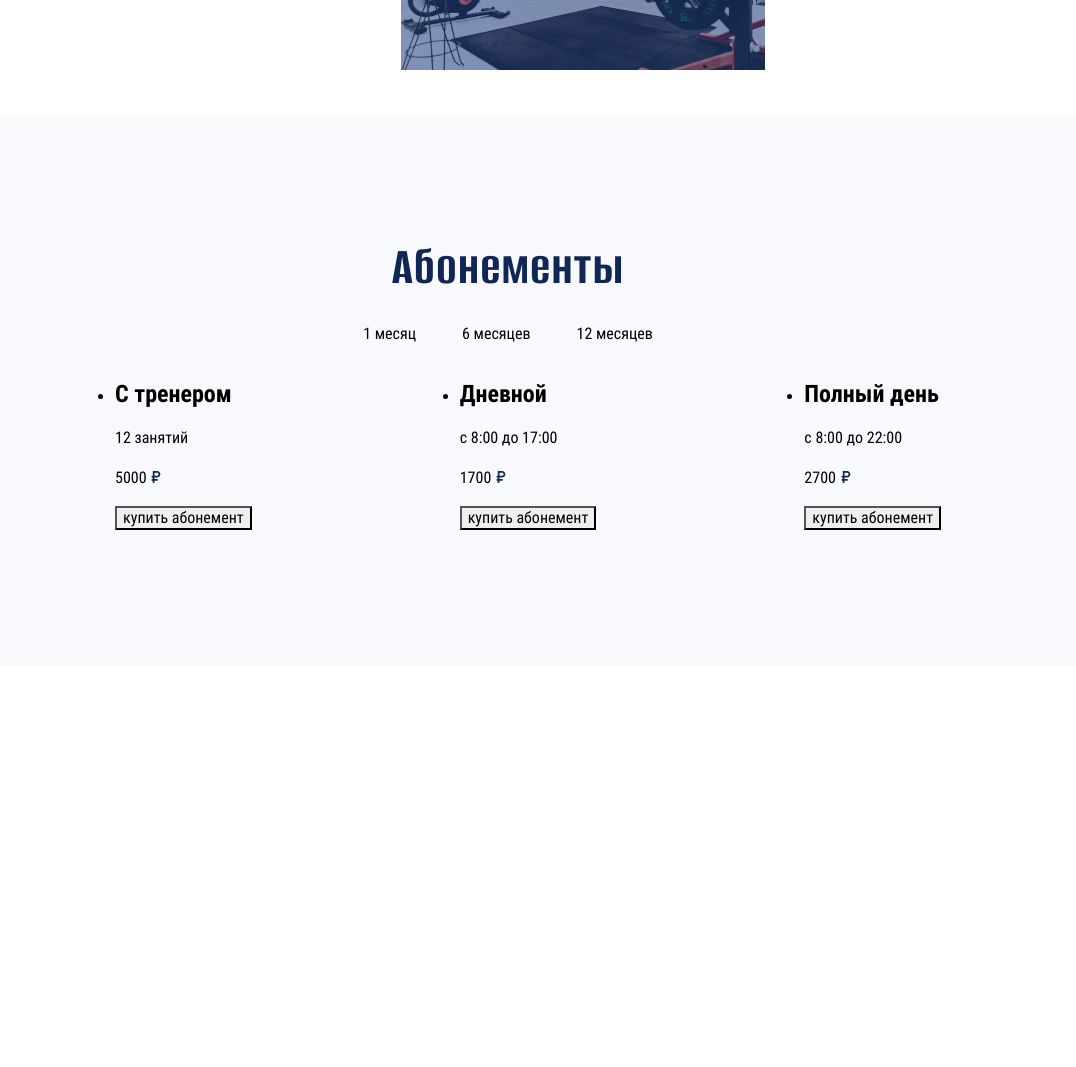
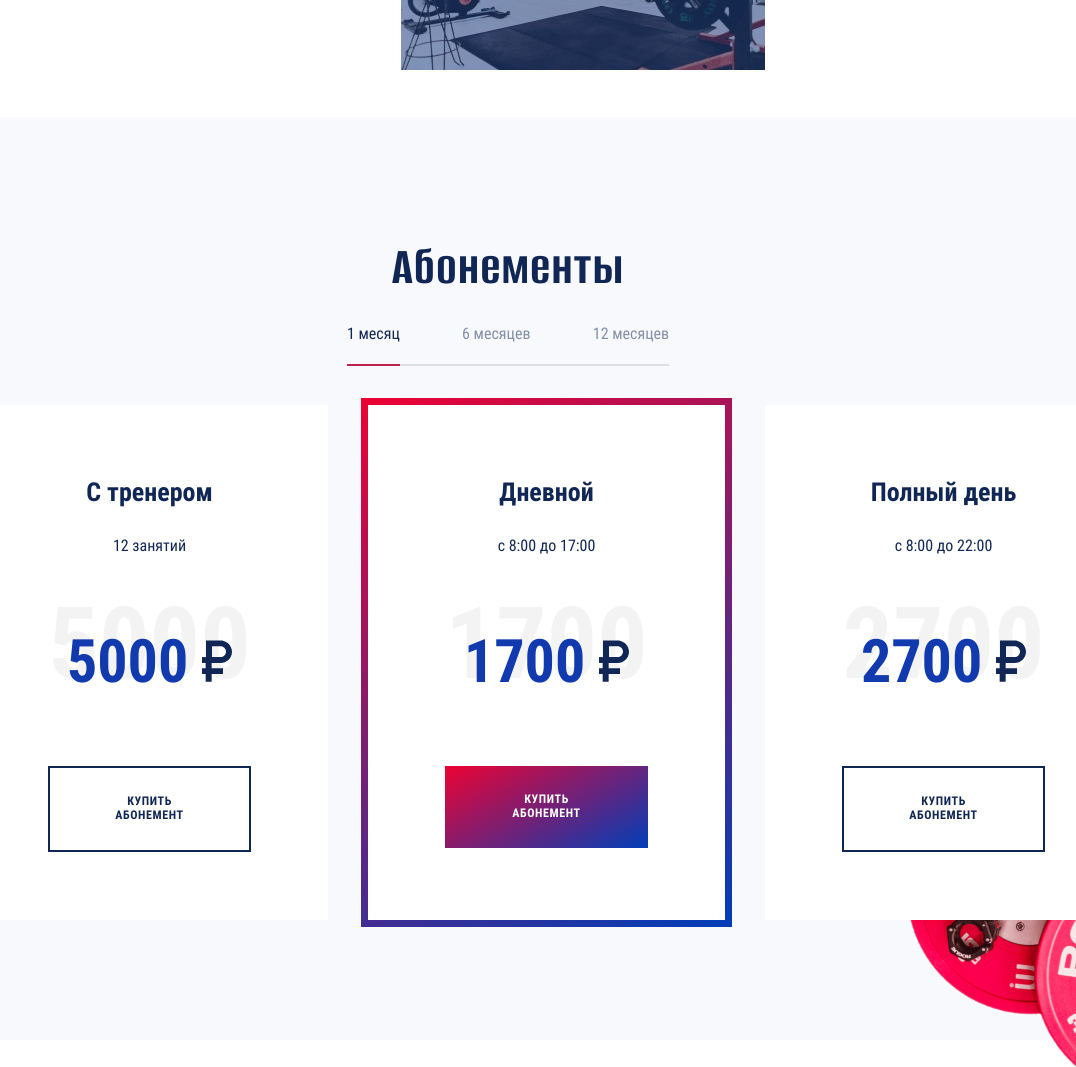
Before and after one commit to ArtemSamokhin/fitnes, a website: page source/index.html in a window 1280 px wide. Shown: the part 1138-2205 px from the top of the page, without its empty margins (132-1208 px from the left). Before the commit the page ends 1804 px from the top, so only its background shows below. Drawn offline with nearby package versions, Linux system fonts and the light colour scheme; files that its build step writes are made by us from their sources; files whose address does not match are found by name.

Commit message:
Заканчивает секцию Абонементы

```diff
--- a/source/index.html
+++ b/source/index.html
@@ -87,44 +87,50 @@
       <section class="main-page__abonements abonements">
         <h2 class="abonements__title">Абонементы</h2>
         <ol class="abonements__lasting-list">
-          <li class="abonements__lasting-item">1 месяц</li>
-          <li class="abonements__lasting-item">6 месяцев</li>
-          <li class="abonements__lasting-item">12 месяцев</li>
+          <li class="abonements__lasting-item abonements__lasting-item--active">
+            <a class="abonements__lasting-link abonements__lasting-link--active" href="#">1 месяц</a>
+          </li>
+          <li class="abonements__lasting-item">
+            <a class="abonements__lasting-link" href="#">6 месяцев</a>
+          </li>
+          <li class="abonements__lasting-item">
+            <a class="abonements__lasting-link" href="#">12 месяцев</a>
+          </li>
         </ol>
         <ul class="abonements__type-list">
           <li class="abonements__type-item">
             <h2 class="abonements__type-title">С тренером</h2>
             <p class="abonements__type-time">12 занятий</p>
-            <p class="abonements__type-price">5000
-              <b>
-                <svg width="12" height="12">
+            <p class="abonements__type-price" data-price="5000">5000
+              <span class="abonements__type-currency">
+                <svg width="30" height="42">
                   <use xlink:href="img/sprite.svg#ruble"></use>
                 </svg>
-              </b>
+              </span>
             </p>
             <button class="abonements__type-button">купить абонемент</button>
           </li>
-          <li class="abonements__type-item">
+          <li class="abonements__type-item abonements__type-item--active">
             <h2 class="abonements__type-title">Дневной</h2>
             <p class="abonements__type-time">с 8:00 до 17:00 </p>
-            <p class="abonements__type-price">1700
-              <b>
-                <svg width="12" height="12">
+            <p class="abonements__type-price" data-price="1700">1700
+              <span class="abonements__type-currency">
+                <svg width="30" height="42">
                   <use xlink:href="img/sprite.svg#ruble"></use>
                 </svg>
-              </b>
+              </span>
             </p>
-            <button class="abonements__type-button">купить абонемент</button>
+            <button class="abonements__type-button abonements__type-button--active">купить абонемент</button>
           </li>
           <li class="abonements__type-item">
             <h2 class="abonements__type-title">Полный день</h2>
             <p class="abonements__type-time">с 8:00 до 22:00 </p>
-            <p class="abonements__type-price">2700
-              <b>
-                <svg width="12" height="12">
+            <p class="abonements__type-price" data-price="2700">2700
+              <span class="abonements__type-currency">
+                <svg width="30" height="42">
                   <use xlink:href="img/sprite.svg#ruble"></use>
                 </svg>
-              </b>
+              </span>
             </p>
             <button class="abonements__type-button">купить абонемент</button>
           </li>
--- a/source/sass/blocks/abonements.scss
+++ b/source/sass/blocks/abonements.scss
@@ -10,15 +10,40 @@
 
   @media (min-width: $vp-768) and (max-width: $vp-1200) {
     padding: 100px 163px;
+
+    &::after {
+      content: "";
+      position: absolute;
+      right: 0;
+      bottom: -6%;
+      width: 347px;
+      height: 444px;
+      background-image: url("../img/background/background-tablet.png");
+      background-size: contain;
+      background-repeat: no-repeat;
+      z-index: 1;
+    }
   }
 
   @media (min-width: $vp-1200) {
     padding: 120px 103px;
+
+    &::after {
+      content: "";
+      position: absolute;
+      right: 0;
+      bottom: -15%;
+      width: 287px;
+      height: 494px;
+      background-image: url("../img/background/background-desktop.png");
+      background-size: contain;
+      background-repeat: no-repeat;
+      z-index: 1;
+    }
   }
 }
 
 .abonements__title {
-  color: #102654;
   font-family: $alumni-sans;
   font-style: normal;
   font-weight: 600;
@@ -47,44 +72,203 @@
 }
 
 .abonements__lasting-list {
+  position: relative;
   display: flex;
-  justify-content: center;
+  justify-content: space-between;
   padding: 0;
-  margin: 0;
+  margin: 0 auto;
   list-style-type: none;
+  color: rgba(16, 38, 84, 0.50);
+
+  @media (min-width: $vp-320) and (max-width: $vp-768) {
+    width: 90%;
+    margin-bottom: 55px;
+  }
+
+  @media (min-width: $vp-768) and (max-width: $vp-1200) {
+    margin-bottom: 65px;
+    width: 60%;
+  }
+
+  @media (min-width: $vp-1200) {
+    margin-bottom: 59px;
+    width: 30%;
+  }
+
+  &::after {
+    content: "";
+    position: absolute;
+    background-color: rgba(120, 120, 120, 0.20);
+    width: 100%;
+    height: 2px;
+    bottom: -20px;
+  }
 }
 
 .abonements__lasting-item {
-  @media (min-width: $vp-320) and (max-width: $vp-768) {
-    &:not(:last-child) {
-      margin-right: 45px;
-    }
-  }
+  position: relative;
+}
 
-  @media (min-width: $vp-768) and (max-width: $vp-1200) {
-    &:not(:last-child) {
-      margin-right: 54px;
-    }
-  }
+.abonements__lasting-link {
+  color: rgba(16, 38, 84, 0.50);
 
-  @media (min-width: $vp-1200) {
-    &:not(:last-child) {
-      margin-right: 46px;
+  &--active {
+    color: #102654;
+
+    &::after {
+      content: "";
+      position: absolute;
+      left: 0;
+      right: 0;
+      bottom: -20px;
+      height: 2px;
+      background-color: #d10a42;
     }
   }
 }
 
 .abonements__type-list {
+  position: relative;
+  list-style-type: none;
+  margin: 0;
+  padding: 0;
+  text-align: center;
+  z-index: 2;
+
+  @media (min-width: $vp-1200) {
+    display: grid;
+    grid-template-columns: repeat(3, 1fr);
+    grid-template-rows: 1fr;
+    column-gap: 40px;
+    row-gap: 40px;
+  }
+}
+
+.abonements__type-item {
+  background-color: #ffffff;
+  position: relative;
+
   @media (min-width: $vp-320) and (max-width: $vp-768) {
+    padding: 55px 42px;
 
+    &:not(:last-child) {
+      margin-bottom: 35px;
+    }
   }
 
   @media (min-width: $vp-768) and (max-width: $vp-1200) {
+    padding: 68px 118px;
 
+    &:not(:last-child) {
+      margin-bottom: 40px;
+    }
   }
 
   @media (min-width: $vp-1200) {
-    display: flex;
-    justify-content: space-around;
+    padding: 68px 77px;
+  }
+
+  &--active {
+
+    &::before {
+      content: "";
+      position: absolute;
+      background: var(--1, linear-gradient(151deg, #ED0233 0%, #003EB7 100%));
+      left: -7px;
+      top: -7px;
+      bottom: -7px;
+      right: -7px;
+      z-index: -1;
+    }
   }
 }
+
+.abonements__type-title {
+  margin: 0;
+  font-weight: 700;
+
+  @media (min-width: $vp-320) and (max-width: $vp-768) {
+    font-size: 22px;
+    line-height: 110%;
+    margin-bottom: 20px;
+  }
+
+  @media (min-width: $vp-768) and (max-width: $vp-1200) {
+    font-size: 26px;
+    line-height: 110%;
+    margin-bottom: 22px;
+  }
+
+  @media (min-width: $vp-1200) {
+    font-size: 26px;
+    line-height: 152%;
+    margin-bottom: 22px;
+  }
+}
+
+.abonements__type-time {
+  margin: 0;
+  margin-bottom: 59px;
+
+  @media (min-width: $vp-320) and (max-width: $vp-768) {
+    margin-bottom: 50px;
+  }
+}
+
+.abonements__type-price {
+  position: relative;
+  z-index: 1;
+  color: #103AAE;
+  font-weight: 700;
+  line-height: 150%;
+  font-size: 60px;
+  margin: 0;
+  margin-bottom: 59px;
+
+  &::after {
+    content: attr(data-price);
+    position: absolute;
+    color: #E8E8E8;
+    font-size: 100px;
+    opacity: 0.48;
+    top: 30%;
+    left: 50%;
+    margin-right: -50%;
+    transform: translate(-50%, -50%);
+    z-index: -1;
+  }
+
+  @media (min-width: $vp-320) and (max-width: $vp-768) {
+    font-size: 48px;
+    margin-bottom: 50px;
+  }
+
+  @media (min-width: $vp-1200) {
+    width: 203px;
+  }
+}
+
+.abonements__type-currency svg {
+  @media (min-width: $vp-320) and (max-width: $vp-768) {
+    width: 24px;
+    height: 33px;
+  }
+}
+
+.abonements__type-button {
+  border: 2px solid #102654;
+  background-color: transparent;
+  font-size: 12px;
+  padding: 27px 44px;
+  font-weight: 700;
+  color: #102654;
+  text-transform: uppercase;
+  letter-spacing: 0.6px;
+  cursor: pointer;
+
+  &--active {
+    background: var(--1, linear-gradient(151deg, #ED0233 0%, #003EB7 100%));
+    border: none;
+    color: #ffffff;
+  }
+}
--- a/source/sass/blocks/gallery.scss
+++ b/source/sass/blocks/gallery.scss
@@ -109,7 +109,6 @@
 
 .gallery__text-title {
   font-family: $alumni-sans;
-  color: #102654;
   font-weight: 600;
   line-height: normal;
   letter-spacing: 1.44px;
@@ -132,7 +131,6 @@
 }
 
 .gallery__text-subtitle {
-  color: #102654;
   font-size: 18px;
   font-weight: 400;
   line-height: 150%;
@@ -153,7 +151,6 @@
 
 .gallery__text-description {
   margin: 0;
-  color: #102654;
   font-weight: 300;
   line-height: 150%;
 
--- a/source/sass/global/reboot.scss
+++ b/source/sass/global/reboot.scss
@@ -12,12 +12,12 @@ body {
 }
 
 html {
+  color: #102654;
   font-family: $roboto-condensed;
   font-style: normal;
   font-weight: 300;
   line-height: 24px;
   font-size: 16px;
-  color: $color-default-black;
 
   -webkit-font-smoothing: antialiased;
   -moz-osx-font-smoothing: grayscale;
```
Also changed, not shown: build/css/style.css, build/css/style.min.css, build/img/background/background-desktop.webp (deleted), build/img/background/background-desktop@2x.png (deleted), build/img/background/background-desktop@2x.webp (deleted), build/img/background/background-tablet.webp (deleted), build/img/background/background-tablet@2x.png (deleted), build/img/background/background-tablet@2x.webp (deleted), build/index.html, source/img/background/background-desktop.webp (deleted), source/img/background/background-desktop@2x.png (deleted), source/img/background/background-desktop@2x.webp (deleted), source/img/background/background-tablet.webp (deleted), source/img/background/background-tablet@2x.png (deleted), 1 more files, 1 other file.
